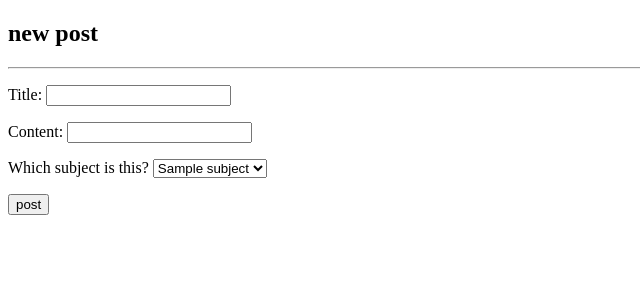
After one commit to Yanxi-Tao/fis-forum, a Django app: page /post/post/ in a window 1280 px wide. The commit adds this page. Shown: the top 300 px of the page, without its empty margins (0-640 px from the left). Run offline with Django 4.2, Linux system fonts and the light colour scheme; tables that the repository leaves empty hold one stand-in row (values such as "Sample post").

Commit message:
Post function

```diff
--- a/Post/models.py
+++ b/Post/models.py
@@ -8,7 +8,7 @@ class posts(models.Model):
         author = models.ForeignKey( users , on_delete=models.PROTECT,verbose_name='author')
         title = models.CharField(max_length=200)
         content = models.TextField(max_length=3000)
-        subject = models.ForeignKey( Subject ,on_delete=models.PROTECT,verbose_name='subject')
+        subject = models.ForeignKey(Subject,on_delete=models.PROTECT,verbose_name='subject')
         publish_date = models.DateField(verbose_name='publish date',default=timezone.now())
 
         def __str__(self):
--- a/Post/urls.py
+++ b/Post/urls.py
@@ -7,4 +7,6 @@ urlpatterns = [
 
     path('detail/<int:pid>/', post_detail, name='detail'),
 
+    path('post/', new_post, name='npost'),
+
 ]
--- a/Post/views.py
+++ b/Post/views.py
@@ -2,6 +2,7 @@ from django.shortcuts import render, redirect, reverse
 from Post.models import posts
 from User.models import users
 from django.http import JsonResponse, HttpResponse
+from Subject.models import Subject
 from rest_framework.response import Response
 
 
@@ -27,3 +28,19 @@ def post_detail(request, pid):
     a = {'title': post.title, 'subject': str(post.subject), 'author': str(post.author), 'content': post.content}
     # return JsonResponse(a,safe = False)
     return render(request, 'Post/Post_detail.html', {'posts': post})
+
+def new_post(request):
+    userid = request.session.get('userid', 0)
+    if request.method == 'GET':
+        subject = Subject.objects.all()
+
+        return render(request,'Post/Post_new.html', {'subject': subject})
+    elif request.method == 'POST':
+        sid = request.POST.get('subject')
+        post = posts()
+        post.author_id = userid
+        post.title = request.POST.get('title')
+        post.content = request.POST.get('content')
+        post.subject = Subject.objects.get(id = sid)
+        post.save()
+        return redirect(reverse('index'))
--- a/Subject/models.py
+++ b/Subject/models.py
@@ -13,7 +13,7 @@ class Subject (models.Model):
         ("DP core", "DP core"),
     )
 
-    Subjects = models.CharField(max_length=30)
+    name = models.CharField(max_length=30)
     Group = models.CharField(max_length=30,choices=GROUP_CHOICES)
 
     def __str__(self):
--- a/User/urls.py
+++ b/User/urls.py
@@ -14,5 +14,4 @@ urlpatterns = [
 
     path('detail/<int:uid>/', user_detail, name='detail'),
 
-
 ]
--- a/User/views.py
+++ b/User/views.py
@@ -35,7 +35,7 @@ def login(request):
 
             response = redirect(reverse('index'))
             request.session['userid'] = visit.id
-            request.session.set_expiry(7*24*3600)
+            request.session.set_expiry(2*24*3600)
         # 5. redirect
         return redirect(reverse('index'))
 
--- a/templates/Post/Post_Index.html
+++ b/templates/Post/Post_Index.html
@@ -21,7 +21,9 @@
     <hr>
 
     <h2>
-        <a href="">post something</a>
+
+        <a href="{% url 'Post:npost' %}">post</a>
+
     </h2>
 
     <hr>
--- /dev/null
+++ b/templates/Post/Post_new.html
@@ -0,0 +1,26 @@
+<!DOCTYPE html>
+<html lang="en">
+<head>
+    <meta charset="UTF-8">
+    <title>Create a new post</title>
+</head>
+<body>
+    <h2>new post</h2>
+    <hr>
+    <form action=""method="post">
+        {% csrf_token %}
+
+        <p>Title: <input type="text" name="title"></p>
+        <p>Content: <input type="text" name="content"></p>
+        <label for="subject">Which subject is this?</label>
+        <select id="subject" name="subject">
+           {% for subjects in subject %}
+                <option value="{{ subjects.pk }}">{{ subjects.name }}</option>
+            {% endfor %}
+        </select>
+
+        <p><button>post</button></p>
+    </form>
+
+</body>
+</html>
```
Also changed, not shown: templates/Post/Posting.html (deleted, +0 -10 lines).
